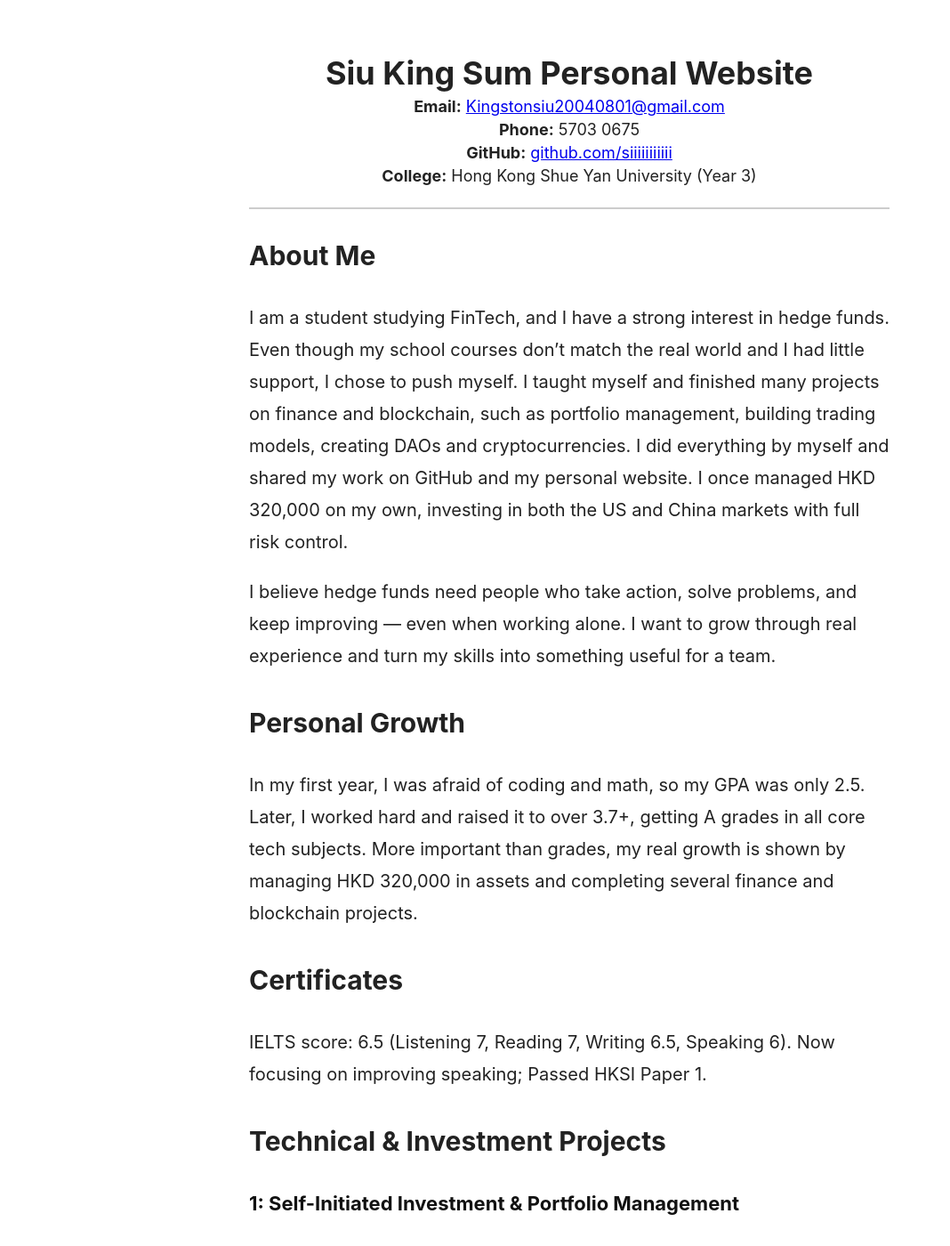
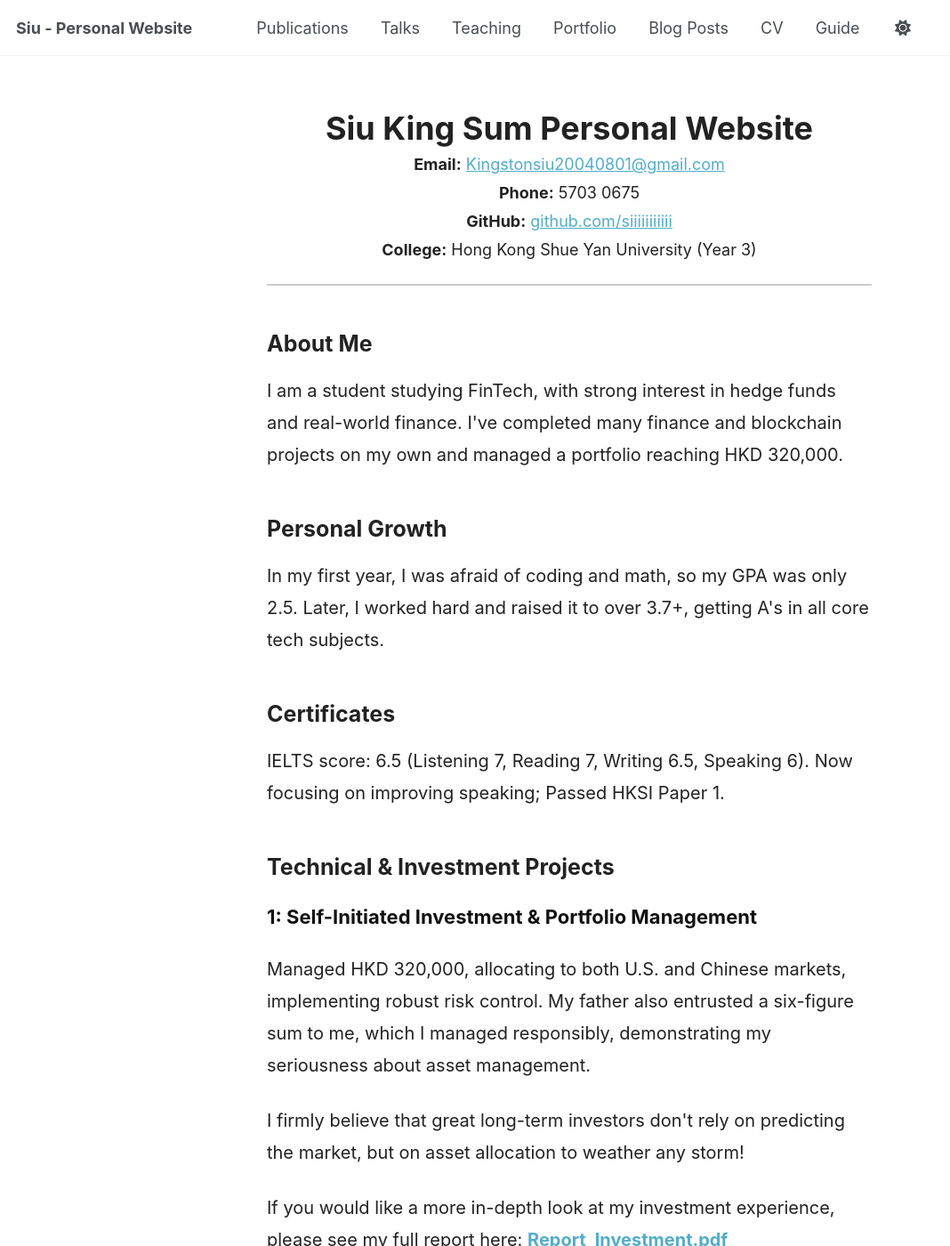
Before and after one commit to siiiiiiiiiii/siiiiiiiii.github.io, a Jekyll site: the page built from index.md, in a window 1280 px wide and 1400 px high. Shown: the whole window at 89% size, without its empty margins (0-1068 px from the left). Built offline with Jekyll 4.4.1, drawn with Linux system fonts in a browser that asks for light colours; some of the changed text lies outside the part shown.

Commit message:
Update index.md

```diff
--- a/index.md
+++ b/index.md
@@ -1,121 +1,88 @@
 ---
-layout: none
 title: "About Me"
+layout: default
 ---
 
-<html lang="en">
-<head>
-  <meta charset="UTF-8">
-  <style>
-    body {
-      font-family: -apple-system, BlinkMacSystemFont, "Segoe UI", Roboto, Helvetica, Arial, sans-serif;
-      margin: 0;
-      padding: 0;
-      background: #fff;
-      color: #222;
-    }
-    .container {
-      max-width: 720px;
-      margin: 60px auto;
-      padding: 0 20px;
-    }
-    .profile-header {
-      text-align: center;
-      border-bottom: 2px solid #ccc;
-      padding-bottom: 20px;
-      margin-bottom: 20px;
-    }
-    .profile-header h1 {
-      font-size: 36px;
-      margin: 0;
-      padding: 0;
-    }
-    .profile-header p {
-      font-size: 18px;
-      margin: 5px 0;
-    }
-    .content {
-      font-size: 20px;
-      line-height: 1.8;
-      margin-bottom: 30px;
-    }
-    .content img {
-      display: block;
-      margin-top: 20px;
-      margin-left: 0;
-      max-width: 600px;
-      width: 100%;
-      height: auto;
-    }
-    .project-title {
-      font-size: 22px;
-      font-weight: bold;
-      color: #111;
-      margin-bottom: 10px;
-    }
-  </style>
-</head>
-<body>
-  <div class="container">
-    <!-- 個人資訊卡 -->
-    <div class="profile-header">
-      <h1>Siu King Sum Personal Website</h1>
-      <p><strong>Email:</strong> <a href="mailto:Kingstonsiu20040801@gmail.com">Kingstonsiu20040801@gmail.com</a></p>
-      <p><strong>Phone:</strong> 5703 0675</p>
-      <p><strong>GitHub:</strong> <a href="https://github.com/siiiiiiiiiii" target="_blank">github.com/siiiiiiiiiii</a></p>
-      <p><strong>College:</strong> Hong Kong Shue Yan University (Year 3)</p>
-    </div>
+<!-- 以上為 Front Matter，以下為 Markdown+HTML 內容 -->
 
-    <!-- About Me -->
-    <div class="content">
-      <h2>About Me</h2>
-      <p>
-        I am a student studying FinTech, and I have a strong interest in hedge funds. Even though my school courses don’t match the real world and I had little support, I chose to push myself. I taught myself and finished many projects on finance and blockchain, such as portfolio management, building trading models, creating DAOs and cryptocurrencies. I did everything by myself and shared my work on GitHub and my personal website. I once managed HKD 320,000 on my own, investing in both the US and China markets with full risk control.
-      </p>
-      <p>
-        I believe hedge funds need people who take action, solve problems, and keep improving — even when working alone. I want to grow through real experience and turn my skills into something useful for a team.
-      </p>
-    </div>
+<style>
+  body {
+    font-family: -apple-system, BlinkMacSystemFont, "Segoe UI", Roboto, Helvetica, Arial, sans-serif;
+    margin: 0; padding: 0; background: #fff; color: #222;
+  }
+  .container {
+    max-width: 720px; margin: 60px auto; padding: 0 20px;
+  }
+  .profile-header {
+    text-align: center; border-bottom: 2px solid #ccc; padding-bottom: 20px; margin-bottom: 20px;
+  }
+  .profile-header h1 {
+    font-size: 36px; margin: 0; padding: 0;
+  }
+  .profile-header p {
+    font-size: 18px; margin: 5px 0;
+  }
+  .content {
+    font-size: 20px; line-height: 1.8; margin-bottom: 30px;
+  }
+  .project-title {
+    font-size: 22px; font-weight: bold; color: #111; margin-bottom: 10px;
+  }
+</style>
 
-    <!-- Personal Growth -->
-    <div class="content">
-      <h2>Personal Growth</h2>
-      <p>
-        In my first year, I was afraid of coding and math, so my GPA was only 2.5. Later, I worked hard and raised it to over 3.7+, getting A grades in all core tech subjects. More important than grades, my real growth is shown by managing HKD 320,000 in assets and completing several finance and blockchain projects.
-      </p>
-    </div>
+<div class="container">
 
-    <!-- Certificates -->
-    <div class="content">
-      <h2>Certificates</h2>
-      <p>
-        IELTS score: 6.5 (Listening 7, Reading 7, Writing 6.5, Speaking 6). Now focusing on improving speaking; Passed HKSI Paper 1.
-      </p>
-    </div>
+  <!-- 個人資訊卡 -->
+  <div class="profile-header">
+    <h1>Siu King Sum Personal Website</h1>
+    <p><strong>Email:</strong> <a href="mailto:Kingstonsiu20040801@gmail.com">Kingstonsiu20040801@gmail.com</a></p>
+    <p><strong>Phone:</strong> 5703 0675</p>
+    <p><strong>GitHub:</strong> <a href="https://github.com/siiiiiiiiiii" target="_blank">github.com/siiiiiiiiiii</a></p>
+    <p><strong>College:</strong> Hong Kong Shue Yan University (Year 3)</p>
+  </div>
 
-    <!-- Projects -->
-    <div class="content">
-      <h2>Technical & Investment Projects</h2>
-      <p class="project-title">1: Self-Initiated Investment & Portfolio Management</p>
-      <p>
-        I began investing in my first year of university, using the money-weighted return as a performance metric. In the first year, I achieved a 9% return, increasing to 20% in the second year. In the third year, I expanded into both the U.S. and Chinese markets, allocating to recession-resilient assets while ensuring each stock accounted for only 1–5% of the portfolio.
-      </p>
-      <p>
-        I firmly believe that great long-term investors don't rely on predicting the market, but on asset allocation to weather any storm!
-      </p>
-      <p>
-        If you would like a more in-depth look at my investment experience, please see my full report here:
-      </p>
-      <p>
-        👉 <a href="{{ '/assets/Report_Investment.pdf' | relative_url }}" target="_blank"><strong>Report_Investment.pdf</strong></a>
-      </p>
-      <p>Or view it embedded below:</p>
-      <object data="{{ '/assets/Report_Investment.pdf' | relative_url }}" type="application/pdf" width="100%" height="800px">
-        <p>Your browser does not support PDFs.
-           <a href="{{ '/assets/Report_Investment.pdf' | relative_url }}" target="_blank">Download the PDF</a>.
-        </p>
-      </object>
-    </div>
+  <!-- About Me -->
+  <div class="content">
+    <h2>About Me</h2>
+    <p>I am a student studying FinTech, with strong interest in hedge funds and real-world finance. I've completed many finance and blockchain projects on my own and managed a portfolio reaching HKD 320,000.</p>
   </div>
-</body>
-</html>
+
+  <!-- Personal Growth -->
+  <div class="content">
+    <h2>Personal Growth</h2>
+    <p>In my first year, I was afraid of coding and math, so my GPA was only 2.5. Later, I worked hard and raised it to over 3.7+, getting A's in all core tech subjects.</p>
+  </div>
+
+  <!-- Certificates -->
+  <div class="content">
+    <h2>Certificates</h2>
+    <p>IELTS score: 6.5 (Listening 7, Reading 7, Writing 6.5, Speaking 6). Now focusing on improving speaking; Passed HKSI Paper 1.</p>
+  </div>
+
+  <!-- Projects -->
+  <div class="content">
+    <h2>Technical & Investment Projects</h2>
+    <p class="project-title">1: Self-Initiated Investment & Portfolio Management</p>
+    <p>Managed HKD 320,000, allocating to both U.S. and Chinese markets, implementing robust risk control.
+       My father also entrusted a six-figure sum to me, which I managed responsibly,
+       demonstrating my seriousness about asset management.</p>
+    <p>
+      I firmly believe that great long-term investors don't rely on predicting the market,
+      but on asset allocation to weather any storm!
+    </p>
+    <p>
+      If you would like a more in-depth look at my investment experience,
+      please see my full report here:
+      <a href="/Report_Investment.pdf" target="_blank"><strong>Report_Investment.pdf</strong></a>
+    </p>
+
+    <p>
+      **Alternatively, view the embedded PDF below**:
+    </p>
+    <object data="/Report_Investment.pdf" type="application/pdf" width="100%" height="800px">
+      <p>Your browser does not support PDFs.
+         <a href="/Report_Investment.pdf">Download the PDF</a> instead.</p>
+    </object>
+
+  </div>
+</div>
```
